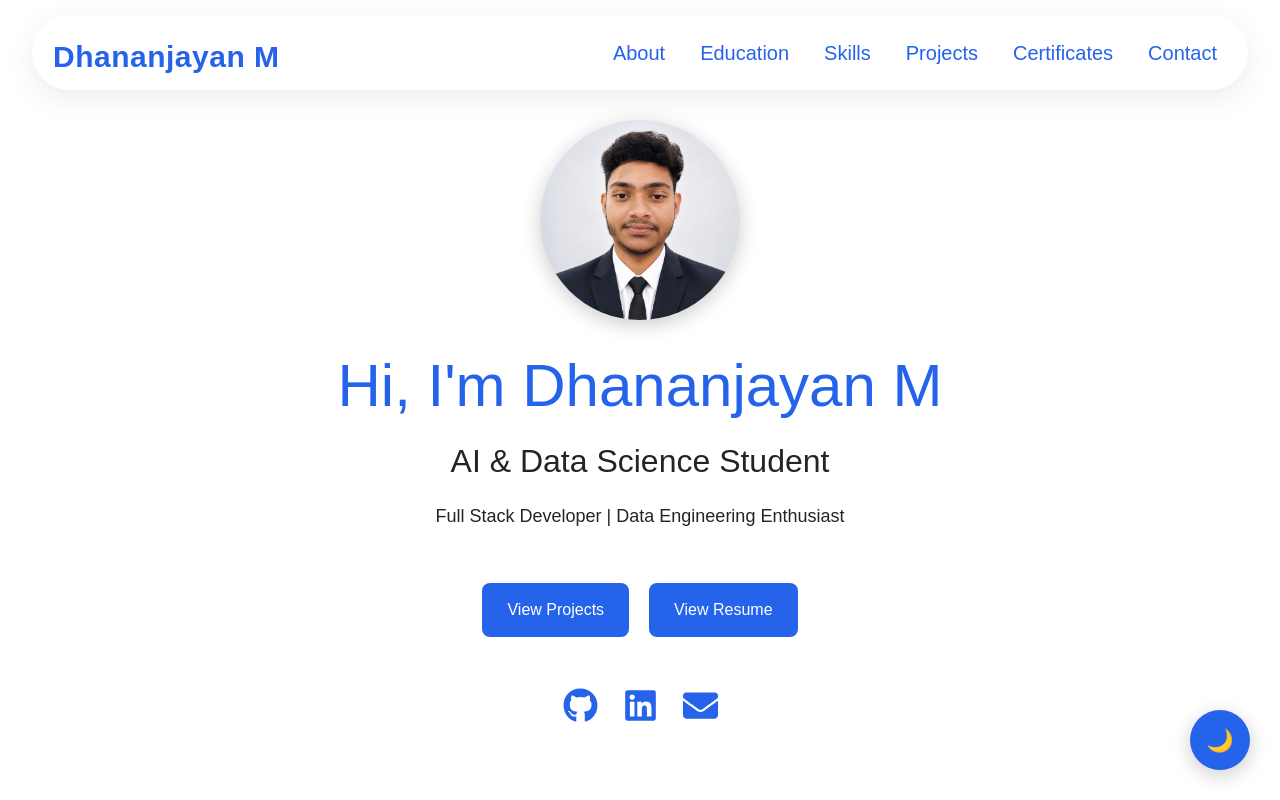
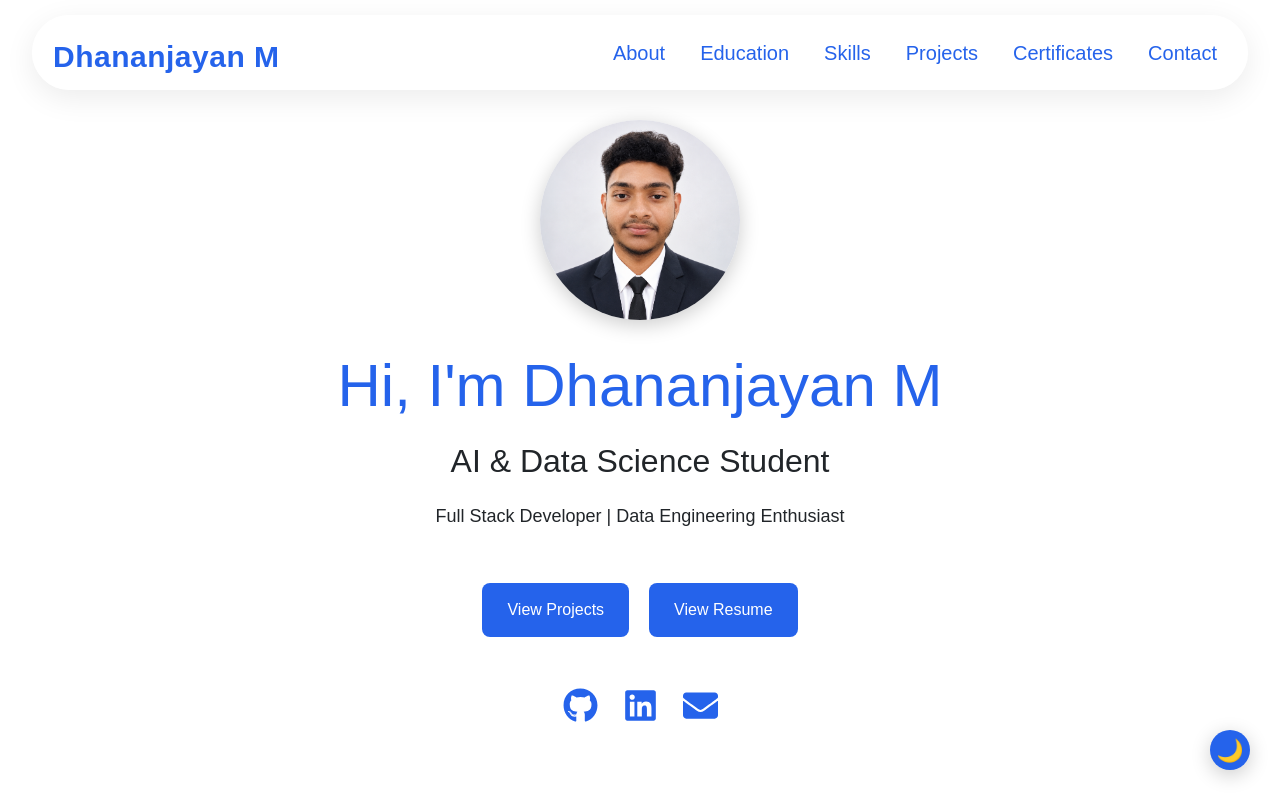
Before and after one commit to Dhananjayan-maz/portfolio, a React app: page / in a window 1280 px wide. Shown: the top 800 px of the page. Built offline with nearby package versions, Linux system fonts and the light colour scheme; the HTML template or start-up script is replaced by a standard one.

Commit message:
Changed the size of Dark/Light button

```diff
--- a/src/App.css
+++ b/src/App.css
@@ -171,8 +171,8 @@ a {
   bottom: 30px;
   right: 30px;
 
-  width: 60px;
-  height: 60px;
+  width: 40px;
+  height: 40px;
 
   border: none;
   border-radius: 50%;
```
